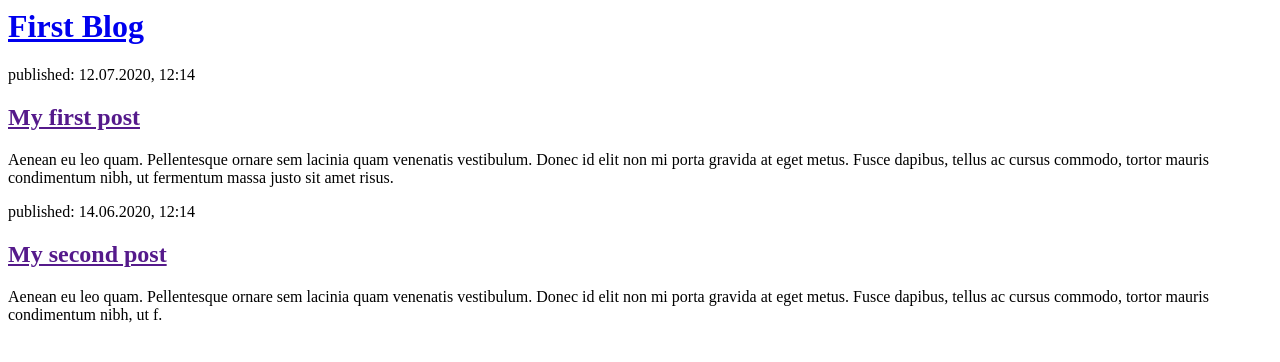
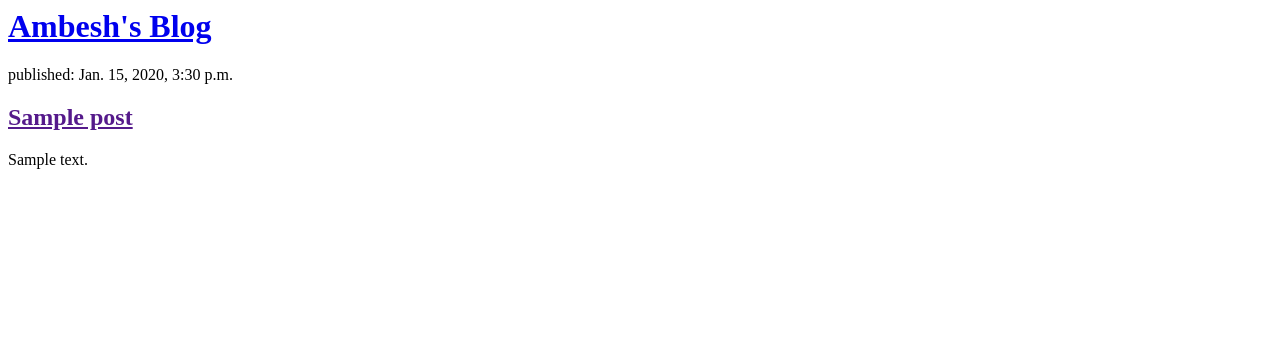
Before and after one commit to ambesh123/DjangoWebSite, a Django app: page /posts/ in a window 1280 px wide. Shown: the top 362 px of the page. Run offline with Django 3.2, Linux system fonts and the light colour scheme; tables that the repository leaves empty hold one stand-in row (values such as "Sample post").

Commit message:
Modified to pick posts from database

```diff
--- a/homepage/templates/blog/post_list.html
+++ b/homepage/templates/blog/post_list.html
@@ -1,22 +1,11 @@
-<html>
-<head>
-    <title>Sample blog</title>
-</head>
-<body>
 <div>
-    <h1><a href="/">First Blog</a></h1>
+    <h1><a href="/">Ambesh's Blog</a></h1>
 </div>
 
+{% for post in posts %}
 <div>
-    <p>published: 12.07.2020, 12:14</p>
-    <h2><a href="">My first post</a></h2>
-    <p>Aenean eu leo quam. Pellentesque ornare sem lacinia quam venenatis vestibulum. Donec id elit non mi porta gravida at eget metus. Fusce dapibus, tellus ac cursus commodo, tortor mauris condimentum nibh, ut fermentum massa justo sit amet risus.</p>
+    <p>published: {{ post.published_date }}</p>
+    <h2><a href="">{{ post.title }}</a></h2>
+    <p>{{ post.text|linebreaksbr }}</p>
 </div>
-
-<div>
-    <p>published: 14.06.2020, 12:14</p>
-    <h2><a href="">My second post</a></h2>
-    <p>Aenean eu leo quam. Pellentesque ornare sem lacinia quam venenatis vestibulum. Donec id elit non mi porta gravida at eget metus. Fusce dapibus, tellus ac cursus commodo, tortor mauris condimentum nibh, ut f.</p>
-</div>
-</body>
-</html>
+{% endfor %}
--- a/homepage/views.py
+++ b/homepage/views.py
@@ -2,6 +2,9 @@
 from __future__ import unicode_literals
 
 from django.shortcuts import render
+from .models import Post
+from django.utils import timezone
 
 def post_list(request):
-    return render(request, 'blog/post_list.html', {})
+    posts = Post.objects.filter(published_date__lte=timezone.now()).order_by('published_date')
+    return render(request, 'blog/post_list.html', {'posts':posts})
```
